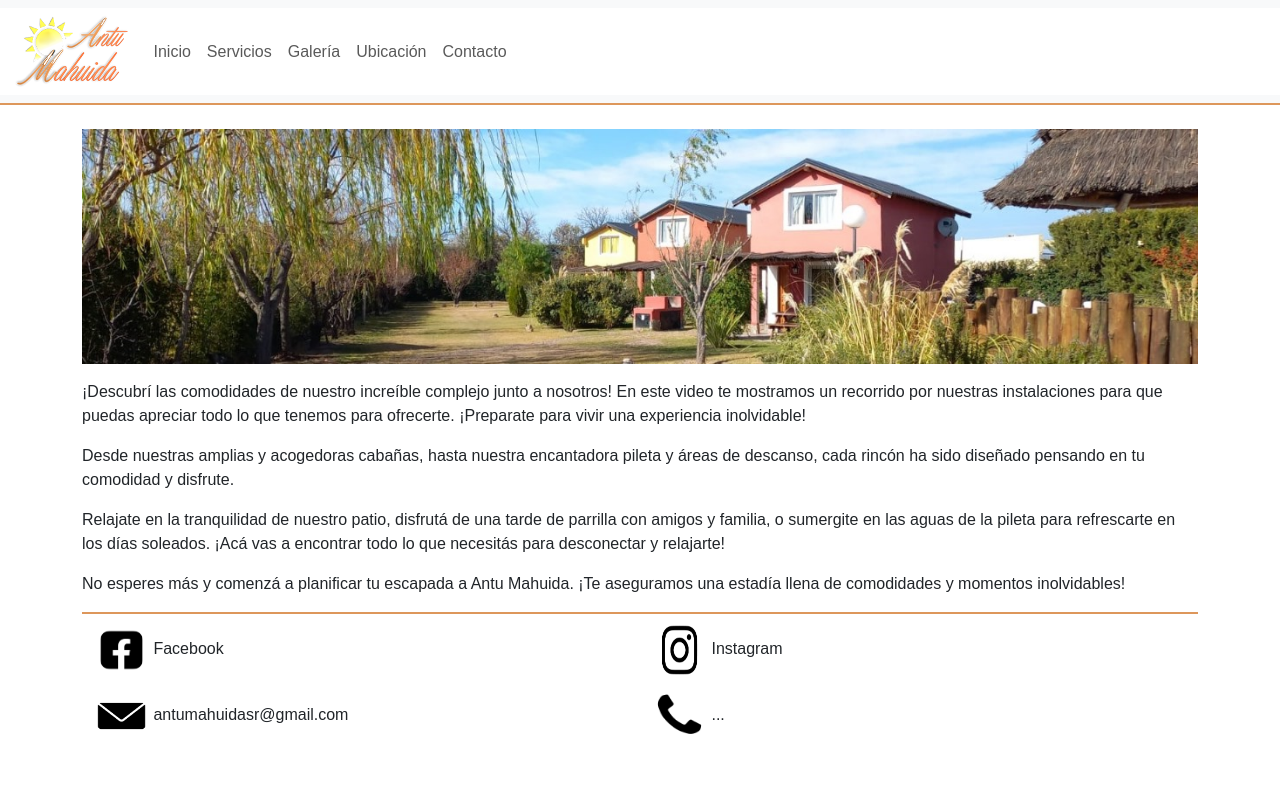
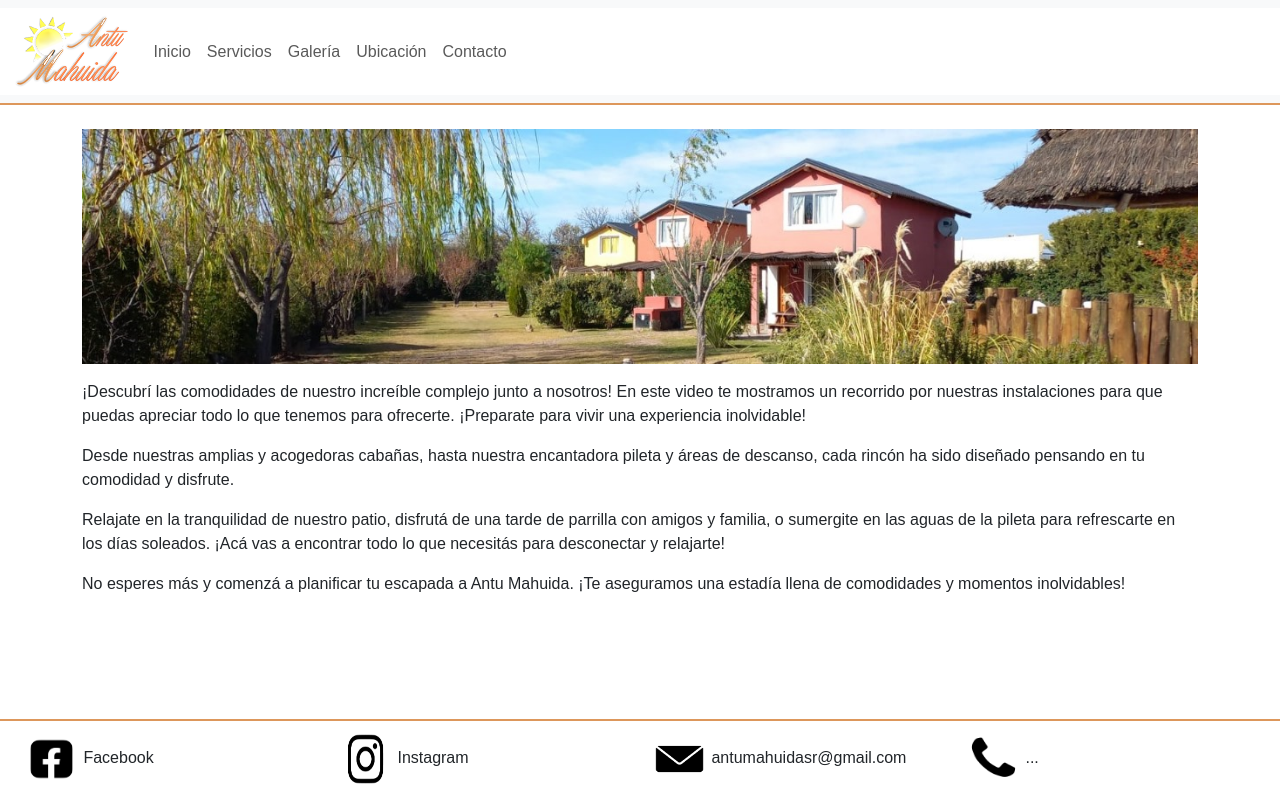
Before and after one commit to Gonzalo-Gallegos/PreEntrega3Gallegos, a website: page index.html in a window 1280 px wide. Drawn offline with nearby package versions, Linux system fonts and the light colour scheme.

Commit message:
footer nuevo y arreglado

```diff
--- a/index.html
+++ b/index.html
@@ -57,8 +57,8 @@
         </nav>
     </header>
 
-   <!--FIN HEADER-->
-    <main class="container fluid mt-4">
+    <!--FIN HEADER-->
+     <main class="container fluid mt-4">
     <!-- Primera fila para la imagen -->
     <div class="row">
         <div class="col-lg-12">
@@ -84,36 +84,39 @@
       </div>
     <!--Footer-->
 
-    <footer>
-        <div class="container">
+    <footer class="container-fluid mt-5 fixed-bottom">
+        <div class="container-fluid">
             <div class="row">
-                <div class="col-md-6 col-12">
+                <!-- En pantallas grandes y medianas (md y up), se muestran 4 columnas en una fila -->
+                <div class="col-md-3 col-6">
                     <ul class="list-unstyled">
                         <li>
                             <img src="./Assets/Footer/Facebook.png" alt="" class="Foto-footer"> Facebook
                         </li>
                     </ul>
                 </div>
-                <div class="col-md-6 col-12">
+                <div class="col-md-3 col-6">
                     <ul class="list-unstyled">
                         <li>
                             <img src="./Assets/Footer/instagram.png" alt="" class="Foto-footer"> Instagram
                         </li>
                     </ul>
                 </div>
-            </div>
-            <div class="row">
-                <div class="col-md-6 col-12">
+                <div class="col-md-3 col-6">
                     <ul class="list-unstyled">
                         <li>
                             <img src="./Assets/Footer/Mail.png" alt="" class="Foto-footer"> antumahuidasr@gmail.com
                         </li>
                     </ul>
                 </div>
-                <div class="col-md-6 col-12">
+                <div class="col-md-3 col-6">
                     <ul class="list-unstyled">
                         <li>
                             <img src="./Assets/Footer/Telefono.png" alt="" class="Foto-footer"> ... <!-- Inserte teléfono aquí -->
+                        </li>
+                    </ul>
+                </div>
+            </div>
                         </li>
                     </ul>
                 </div>
--- a/scss/_FOOTER.scss
+++ b/scss/_FOOTER.scss
@@ -1,8 +1,9 @@
 footer{
-    background-color: white;
+    background-color: $color-fondo;
     border-top: 2px solid $color-principal;
     font-family: $fuente-principal;
     width: 100%;
+    bottom: 0;
     padding-top: 1%;
     .Foto-footer{
         height: 50px;
--- a/scss/_HEADER.scss
+++ b/scss/_HEADER.scss
@@ -2,9 +2,9 @@ Header{
     display: flex;
     border-bottom: 2px solid $color-principal;
     .navbar {
-        background-color: white;
+        background-color: $color-fondo;
     .container-fluid{
-        background-color: white;
+        background-color: $color-fondo;
         width: 100vw;
         .Hover:hover {
             color: $color-principal;
--- a/scss/_MAIN.scss
+++ b/scss/_MAIN.scss
@@ -2,7 +2,7 @@ main{
     font-family: $fuente-principal;
     a{
         text-decoration: none;
-        color: #FFF;
+        color: $color-fondo;
         font-weight: bold;
     }
 }
--- /dev/null
+++ b/scss/_body.scss
@@ -0,0 +1,5 @@
+body {
+    position: relative;
+    padding-bottom: 10em;
+    min-height: 100vh;
+  }
--- a/scss/style.scss
+++ b/scss/style.scss
@@ -1,6 +1,7 @@
 @import "variables";
 @import "reset";
 @import "mixins";
+@import "body";
 @import "HEADER";
 @import "FOOTER";
 @import "MAIN";
```
Also changed, not shown: css/style.css, 1 other file.
